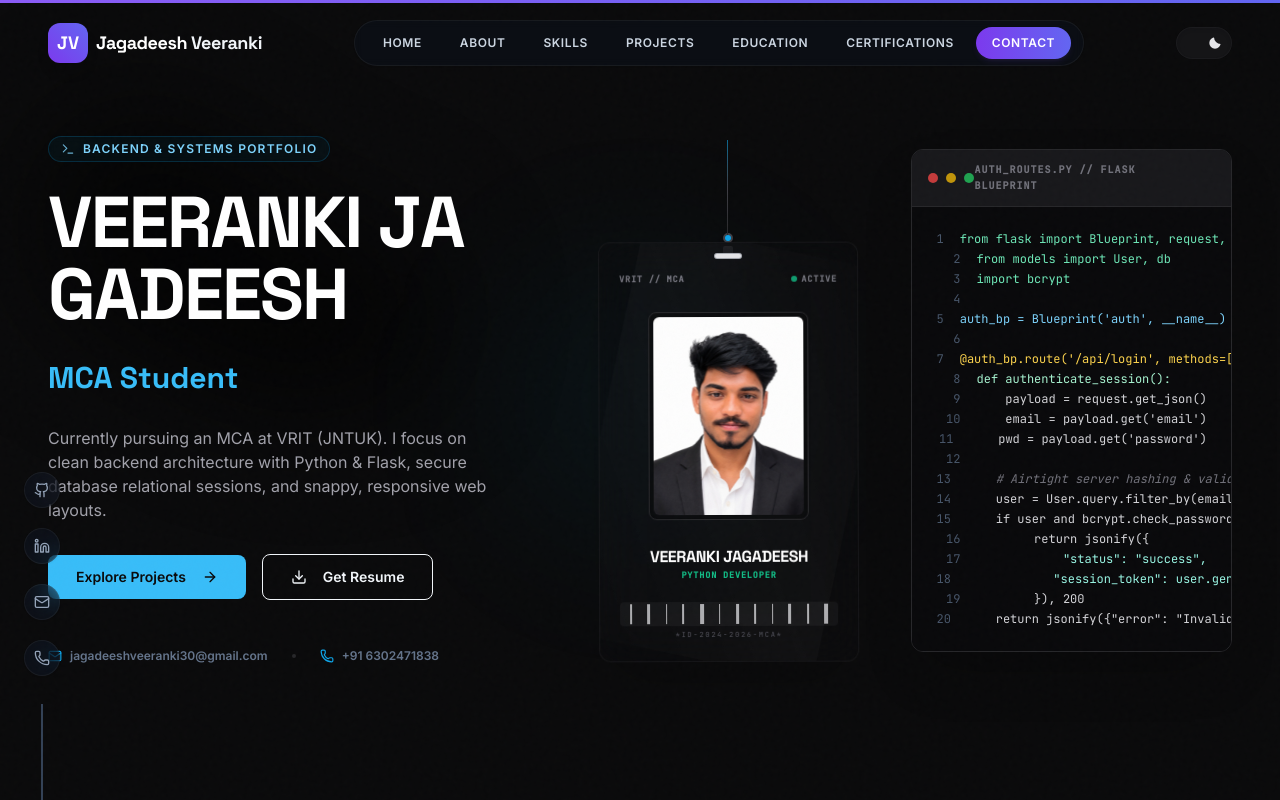
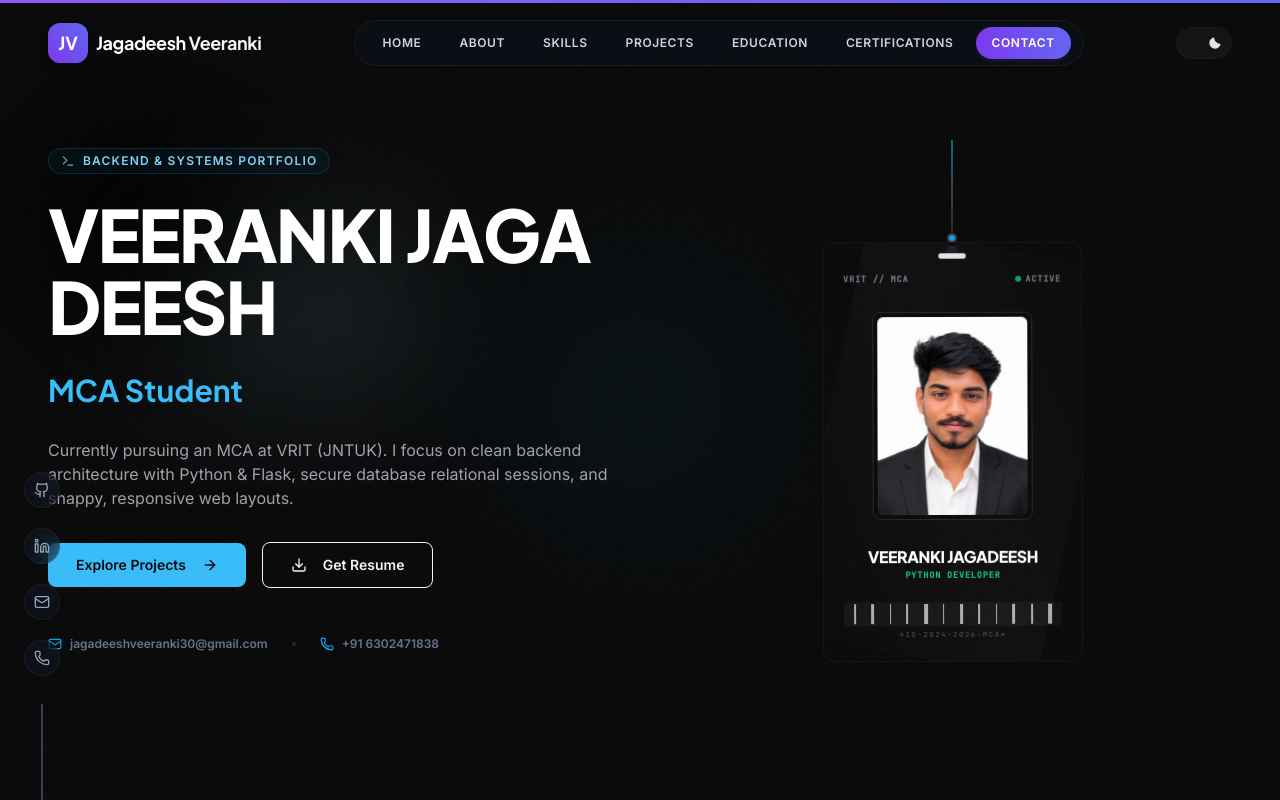
Before and after one commit to jagadeeshveeranki36/Portfolio, a React (Vite) app: page / in a window 1280 px wide. Both pictures are taken after a click on the button "Toggle theme mode". Shown: the top 800 px of the page. Built offline with nearby package versions, Linux system fonts and the light colour scheme.

Commit message:
visual-overhaul-adjustments

```diff
--- a/src/components/Footer.jsx
+++ b/src/components/Footer.jsx
@@ -98,7 +98,7 @@ export default function Footer() {
 
         {/* Large Wordmark Watermark branding banner (like Antigravity style) */}
         <div className="w-full text-center mt-12 select-none border-t border-lightbg-border/20 dark:border-darkbg-border/20 pt-8">
-          <h2 className="font-display font-extrabold text-[8vw] leading-none text-zinc-950/[0.04] dark:text-white/[0.02] uppercase tracking-tighter w-full block">
+          <h2 className="font-display font-black text-[8vw] leading-none text-zinc-950/15 dark:text-white/10 uppercase tracking-tighter w-full block">
             Veeranki Jagadeesh
           </h2>
         </div>
--- a/src/components/MorphingBackground.jsx
+++ b/src/components/MorphingBackground.jsx
@@ -27,23 +27,23 @@ export default function MorphingBackground({ colorTheme = 'blue' }) {
     return () => window.removeEventListener('mousemove', handleMouseMove);
   }, []);
 
-  // Theme-specific colors and alignments
+  // Theme-specific pastel colors for soft background orbs
   const themes = {
     violet: {
-      blob1: 'fill-violet-500/8 dark:fill-violet-500/4',
-      blob2: 'fill-indigo-500/7 dark:fill-indigo-500/4',
+      blob1: 'fill-violet-400/10 dark:fill-violet-500/5',
+      blob2: 'fill-indigo-400/8 dark:fill-indigo-500/4',
     },
     amber: {
-      blob1: 'fill-amber-500/6 dark:fill-amber-500/3',
-      blob2: 'fill-orange-500/5 dark:fill-orange-500/3',
+      blob1: 'fill-amber-400/8 dark:fill-amber-500/4',
+      blob2: 'fill-orange-400/8 dark:fill-orange-500/4',
     },
     graphite: {
-      blob1: 'fill-zinc-400/8 dark:fill-zinc-700/5',
-      blob2: 'fill-slate-400/7 dark:fill-slate-800/4',
+      blob1: 'fill-zinc-300/10 dark:fill-zinc-700/5',
+      blob2: 'fill-slate-300/8 dark:fill-slate-800/4',
     },
     blue: {
-      blob1: 'fill-blue-500/7 dark:fill-blue-500/4',
-      blob2: 'fill-cyan-500/6 dark:fill-cyan-500/3',
+      blob1: 'fill-sky-300/12 dark:fill-sky-500/4',
+      blob2: 'fill-cyan-200/10 dark:fill-cyan-500/3',
     },
   };
 
@@ -66,24 +66,16 @@ export default function MorphingBackground({ colorTheme = 'blue' }) {
 
   return (
     <div className="absolute inset-0 overflow-hidden pointer-events-none z-0">
-      {/* SVG gooey liquid rendering wrapper */}
-      <svg className="w-full h-full min-h-screen opacity-70 filter blur-3xl select-none" xmlns="http://www.w3.org/2000/svg">
-        <defs>
-          <filter id="gooey-blend">
-            <feGaussianBlur in="SourceGraphic" stdDeviation="30" result="blur" />
-            <feColorMatrix in="blur" mode="matrix" values="1 0 0 0 0  0 1 0 0 0  0 0 1 0 0  0 0 0 25 -10" result="goo" />
-            <feBlend in="SourceGraphic" in2="goo" />
-          </filter>
-        </defs>
-
-        <g filter="url(#gooey-blend)">
+      {/* SVG rendering soft pastel orbs with high-performance blur */}
+      <svg className="w-full h-full min-h-screen opacity-90 filter blur-3xl select-none" xmlns="http://www.w3.org/2000/svg">
+        <g>
           {/* Blob 1 */}
           <motion.path
             style={{ x: springX1, y: springY1 }}
             className={activeTheme.blob1}
             animate={{ d: path1 }}
             transition={{
-              duration: 16,
+              duration: 18,
               repeat: Infinity,
               ease: 'easeInOut',
             }}
@@ -95,7 +87,7 @@ export default function MorphingBackground({ colorTheme = 'blue' }) {
             className={activeTheme.blob2}
             animate={{ d: path2 }}
             transition={{
-              duration: 20,
+              duration: 22,
               repeat: Infinity,
               ease: 'easeInOut',
             }}
--- a/src/index.css
+++ b/src/index.css
@@ -1,14 +1,18 @@
-@import url('https://fonts.googleapis.com/css2?family=Space+Grotesk:wght@300;400;500;600;700&family=Inter:wght@300;400;500;600;700&family=JetBrains+Mono:wght@400;500&display=swap');
+@import url('https://fonts.googleapis.com/css2?family=Plus+Jakarta+Sans:wght@300;400;500;600;700;800&family=Inter:wght@300;400;500;600;700&family=JetBrains+Mono:wght@400;500&display=swap');
 
 @tailwind base;
 @tailwind components;
 @tailwind utilities;
 
 @layer base {
+  html {
+    scroll-behavior: smooth !important;
+  }
+
   :root {
     --color-primary: #0A0A0B;
     --color-on-primary: #FFFFFF;
-    --color-secondary: #64748B;
+    --color-secondary: #475569; /* Slate 600 - High Contrast */
     --color-accent: #0EA5E9; /* Ice Blue */
     --color-background: #FAFAFA; /* Off-White */
     --color-foreground: #0A0A0B;
@@ -27,7 +31,7 @@
   .dark {
     --color-primary: #FAFAFA;
     --color-on-primary: #0A0A0B;
-    --color-secondary: #94A3B8;
+    --color-secondary: #A1A1AA; /* Zinc 400 - Clear Contrast */
     --color-accent: #38BDF8; /* Glowing Ice Blue */
     --color-background: #0A0A0B; /* Pitch OLED Black */
     --color-foreground: #F1F5F9;
--- a/src/sections/Hero.jsx
+++ b/src/sections/Hero.jsx
@@ -4,7 +4,6 @@ import gsap from 'gsap';
 import { Mail, Phone, ArrowRight, Download, Terminal as TerminalIcon } from 'lucide-react';
 import Hero3DAccent from '../components/Hero3DAccent';
 import HangingIDCard from '../components/HangingIDCard';
-import DeveloperTerminal from '../components/DeveloperTerminal';
 import MorphingBackground from '../components/MorphingBackground';
 import LiquidButton from '../components/LiquidButton';
 
@@ -84,7 +83,7 @@ export default function Hero() {
       <div className="max-w-7xl mx-auto w-full grid grid-cols-1 lg:grid-cols-12 gap-12 lg:gap-16 items-center relative z-10">
 
         {/* Left Column: Heading, intro bio and CTAs */}
-        <div className="lg:col-span-5 flex flex-col items-center lg:items-start text-center lg:text-left z-10">
+        <div className="lg:col-span-6 flex flex-col items-center lg:items-start text-center lg:text-left z-10">
 
           <motion.div
             initial={{ opacity: 0, y: 10 }}
@@ -174,13 +173,10 @@ export default function Hero() {
           </motion.div>
         </div>
 
-        {/* Right Column: Lanyard hanging photo + DeveloperTerminal code visual */}
-        <div className="lg:col-span-7 w-full flex flex-col xl:flex-row gap-6 items-center justify-center relative z-10">
+        {/* Right Column: Lanyard hanging photo card centered */}
+        <div className="lg:col-span-6 w-full flex items-center justify-center relative z-10">
           {/* Lanyard Signature Component */}
           <HangingIDCard />
-
-          {/* Terminal Widget */}
-          <DeveloperTerminal />
         </div>
 
       </div>
--- a/src/sections/Projects.jsx
+++ b/src/sections/Projects.jsx
@@ -68,6 +68,17 @@ const projects = [
 
 export default function Projects() {
   const [selectedProject, setSelectedProject] = useState(null);
+
+  React.useEffect(() => {
+    if (selectedProject) {
+      document.body.style.overflow = 'hidden';
+    } else {
+      document.body.style.overflow = '';
+    }
+    return () => {
+      document.body.style.overflow = '';
+    };
+  }, [selectedProject]);
 
   const containerVariants = {
     hidden: { opacity: 0 },
--- a/src/sections/Skills.jsx
+++ b/src/sections/Skills.jsx
@@ -5,6 +5,7 @@ import MorphingBackground from '../components/MorphingBackground';
 
 export default function Skills() {
   const coreLanguages = [
+    { name: 'Java', level: 'Expert', percentage: 90, icon: <Code className="h-4 w-4 text-zinc-700 dark:text-zinc-300" /> },
     { name: 'Python', level: 'Expert', percentage: 95, icon: <Terminal className="h-4 w-4 text-zinc-700 dark:text-zinc-300" /> },
     { name: 'SQL', level: 'Advanced', percentage: 85, icon: <Database className="h-4 w-4 text-zinc-700 dark:text-zinc-300" /> },
     { name: 'HTML5', level: 'Expert', percentage: 90, icon: <Code className="h-4 w-4 text-zinc-700 dark:text-zinc-300" /> },
@@ -72,7 +73,7 @@ export default function Skills() {
 
         {/* Section Heading - Swiss Minimal Brandbook */}
         <div className="w-full flex items-baseline justify-between mb-20 border-b border-zinc-200/40 dark:border-zinc-850 pb-4">
-          <span className="font-mono text-[10px] uppercase tracking-widest text-zinc-400 dark:text-zinc-500 font-bold">
+          <span className="font-mono text-[10px] uppercase tracking-widest text-zinc-550 dark:text-zinc-400 font-bold">
             02 // EXPERTISE
           </span>
           <h2 className="font-display font-bold uppercase tracking-tight text-3xl text-zinc-900 dark:text-white">
@@ -101,7 +102,7 @@ export default function Skills() {
                 </div>
                 <div>
                   <h3 className="font-display font-bold text-xl text-zinc-900 dark:text-white leading-none">Core Languages</h3>
-                  <span className="font-mono text-[9px] uppercase font-bold tracking-widest text-zinc-400 dark:text-zinc-500">Foundation Stack</span>
+                  <span className="font-mono text-[9px] uppercase font-bold tracking-widest text-zinc-550 dark:text-zinc-400">Foundation Stack</span>
                 </div>
               </div>
 
@@ -143,7 +144,7 @@ export default function Skills() {
                 </div>
                 <div>
                   <h3 className="font-display font-bold text-xl text-zinc-900 dark:text-white leading-none">Backend Stack</h3>
-                  <span className="font-mono text-[9px] uppercase font-bold tracking-widest text-zinc-400 dark:text-zinc-500">Frameworks & SQLite</span>
+                  <span className="font-mono text-[9px] uppercase font-bold tracking-widest text-zinc-550 dark:text-zinc-400">Frameworks & SQLite</span>
                 </div>
               </div>
 
@@ -201,11 +202,11 @@ export default function Skills() {
             <div className="flex items-end justify-between">
               <div>
                 <span className="text-3xl font-display font-bold text-zinc-900 dark:text-white leading-none">9.2</span>
-                <p className="font-mono text-[8px] font-bold text-zinc-400 dark:text-zinc-500 mt-1.5 uppercase tracking-widest">B.Sc. CGPA Honours</p>
+                <p className="font-mono text-[8px] font-bold text-zinc-550 dark:text-zinc-400 mt-1.5 uppercase tracking-widest">B.Sc. CGPA Honours</p>
               </div>
               <div className="text-right">
                 <span className="text-3xl font-display font-bold text-zinc-900 dark:text-white leading-none">5+</span>
-                <p className="font-mono text-[8px] font-bold text-zinc-400 dark:text-zinc-500 mt-1.5 uppercase tracking-widest">Certificates</p>
+                <p className="font-mono text-[8px] font-bold text-zinc-550 dark:text-zinc-400 mt-1.5 uppercase tracking-widest">Certificates</p>
               </div>
             </div>
           </motion.div>
--- a/tailwind.config.js
+++ b/tailwind.config.js
@@ -61,7 +61,7 @@ export default {
       },
       fontFamily: {
         sans: ['Inter', 'sans-serif'],
-        display: ['Space Grotesk', 'sans-serif'],
+        display: ['Plus Jakarta Sans', 'sans-serif'],
         mono: ['JetBrains Mono', 'monospace'],
       },
       backgroundImage: {
```
